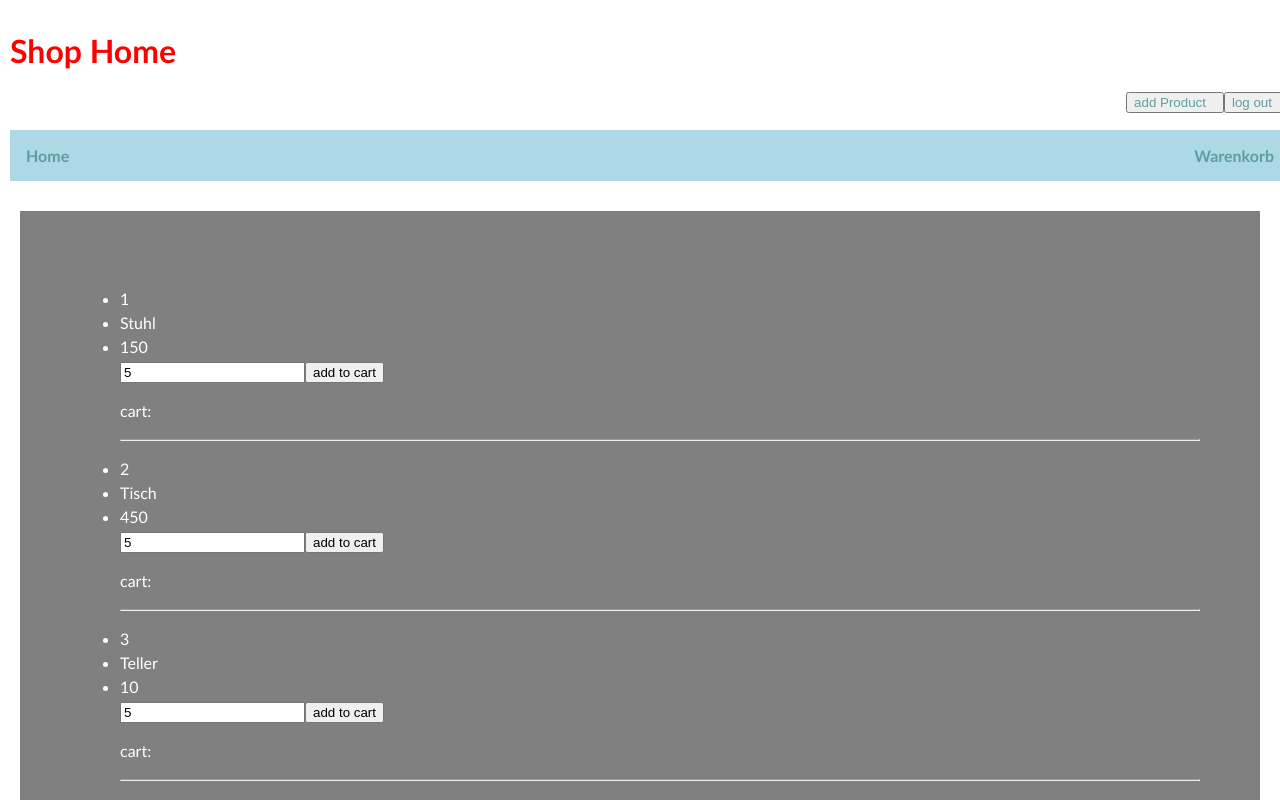
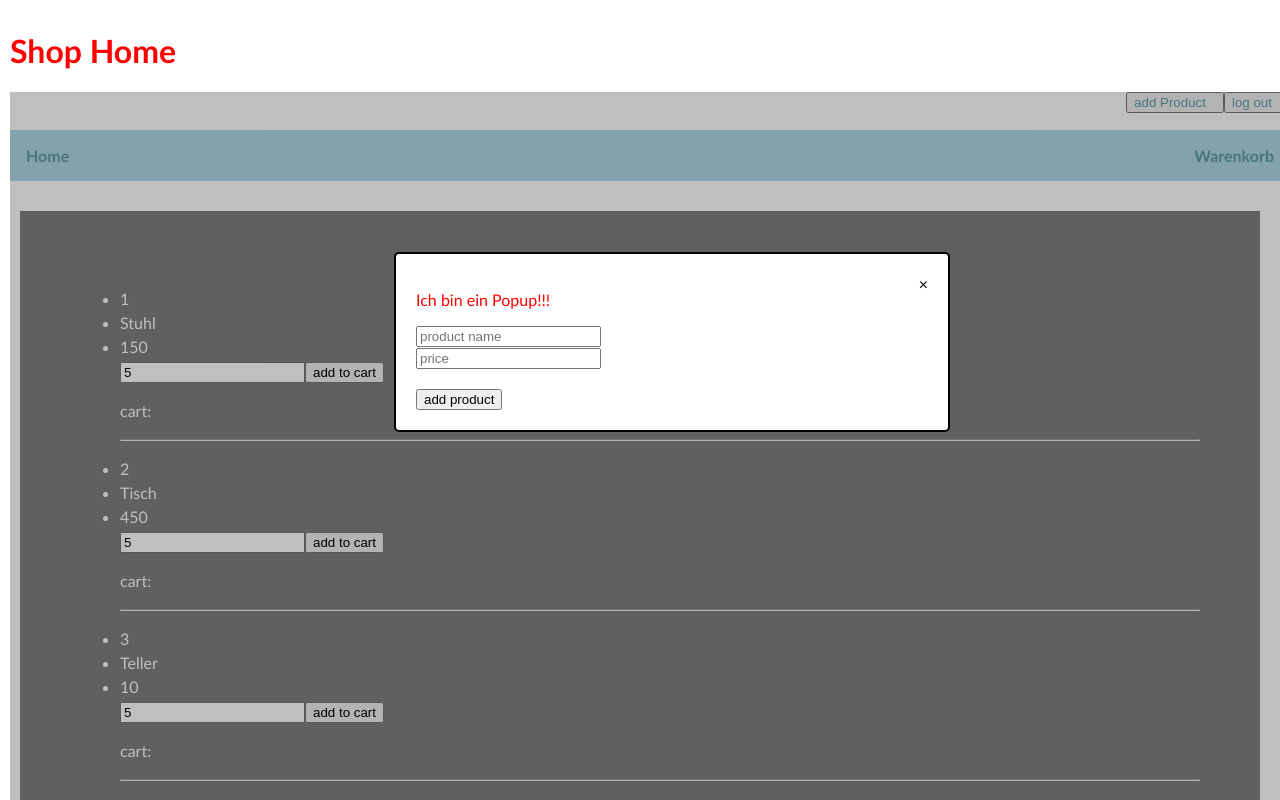
Before and after one commit to LorAutumn/reactshop, a React (Create React App) app: page / in a window 1280 px wide. Both pictures are taken after typing "5", "5", "5", "5" into the empty fields and a click on the button "add Product". Shown: the top 800 px of the page. Built offline with nearby package versions, Linux system fonts and the light colour scheme.

Commit message:
added Popup for adding products

```diff
--- a/src/components/Header.js
+++ b/src/components/Header.js
@@ -1,13 +1,16 @@
 import React from 'react'
+import PopUp from './PopUp'
 
 // displays the page header with h1 and navbar (class based)
 class Header extends React.Component {
   constructor() {
     super()
     this.state = {
-      isLoggedIn: true
+      isLoggedIn: true,
+      seen: false
     }
     this.clickHandler = this.clickHandler.bind(this)
+    this.togglePop = this.togglePop.bind(this)
   }
 
   // toggles isLoggedIn true / false
@@ -17,12 +20,22 @@ class Header extends React.Component {
     })
   }
 
+  // toggles state of seen ( if PopUp for product adding is seen or not)
+  togglePop() {
+    this.setState({
+      seen: !this.state.seen
+    })
+  }
+
   render() {
     return (
       <div className='header'>
         <h1>Shop Home</h1>
         <button id='isLoggedIn' onClick={this.clickHandler}>{this.state.isLoggedIn ? 'log out' : 'log in'}</button>
-        <button id='addProduct' style={{display: this.state.isLoggedIn ? '' : 'none'}}>add Product</button>
+          <div>
+            {this.state.seen ? <PopUp toggle={this.togglePop} /> : null}
+          </div>
+        <button id='addProduct' style={{display: this.state.isLoggedIn ? '' : 'none'}} onClick={this.togglePop}>add Product</button>
         <br/>
         <br/>
         <nav>
--- /dev/null
+++ b/src/components/PopUp.js
@@ -0,0 +1,27 @@
+import React, {Component} from 'react'
+
+class PopUp extends Component {
+
+  handleClick = () => {
+    this.props.toggle()
+  }
+
+  render() {
+    return(
+      <div className='popup'>
+        <div className='popup-content'>
+          <span className='close' onClick={this.handleClick}>&times;</span>
+          <p>Ich bin ein Popup!!!</p>
+          <input type="text" placeholder='product name'/>
+          <br/>
+          <input type="text" placeholder='price'/>
+          <br/>
+          <br/>
+          <input type="button" value='add product'/>
+        </div>
+      </div>
+    )
+  }
+}
+
+export default PopUp
--- a/src/components/ProductList.js
+++ b/src/components/ProductList.js
@@ -29,7 +29,6 @@ class ProductList extends React.Component {
     console.log(this.state)
     }
 
-
   render() {
     // maps productData with ProductObject and props -> returns an array of Objects
     const productComponents = this.state.data.map(product => <ProductObject key={product.id} id={product.id} name={product.name} price={product.price} value={product.value} handleClick={this.handleClick} />)
--- a/src/style.css
+++ b/src/style.css
@@ -73,3 +73,34 @@ body {
   padding: 2px;
   background-color: lightslategray;
 }
+
+/* styling for add product popup */
+.popup {
+  position: fixed;
+  z-index: 1;
+  width: 100%;
+  height: 100%;
+  background-color: rgba(0, 0, 0, 0.25);
+}
+
+.popup-content {
+  background-color: white;
+  position: absolute;
+  top: 20%;
+  left: 30%;
+  width: 40%;
+  padding: 20px;
+  border-radius: 5px;
+  border: 2px solid black;
+}
+
+/* styling for close button of PopUp */
+.close {
+  color: Black;
+  float: right;
+}
+
+.close:hover {
+  color: cyan;
+  cursor: pointer;
+}
```
